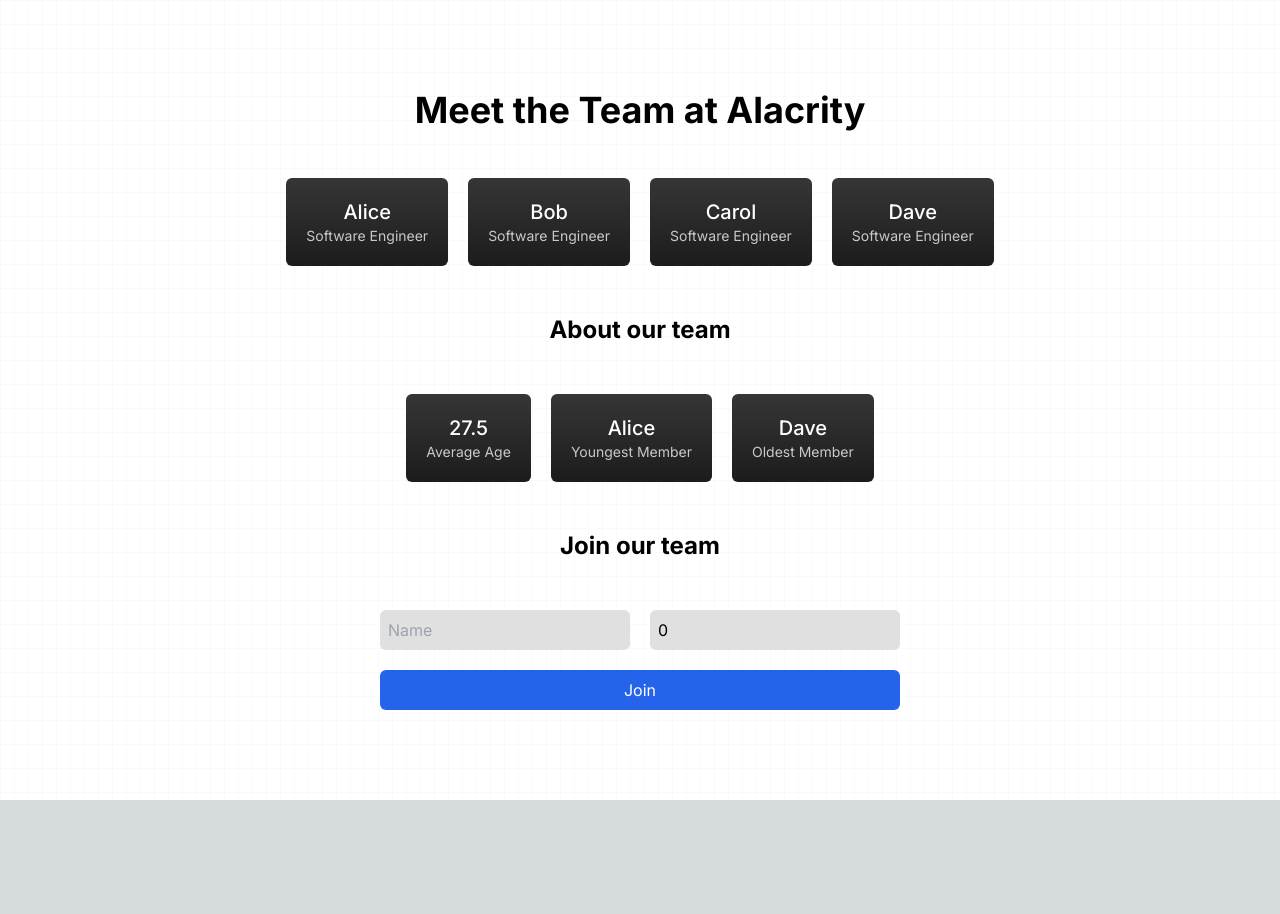
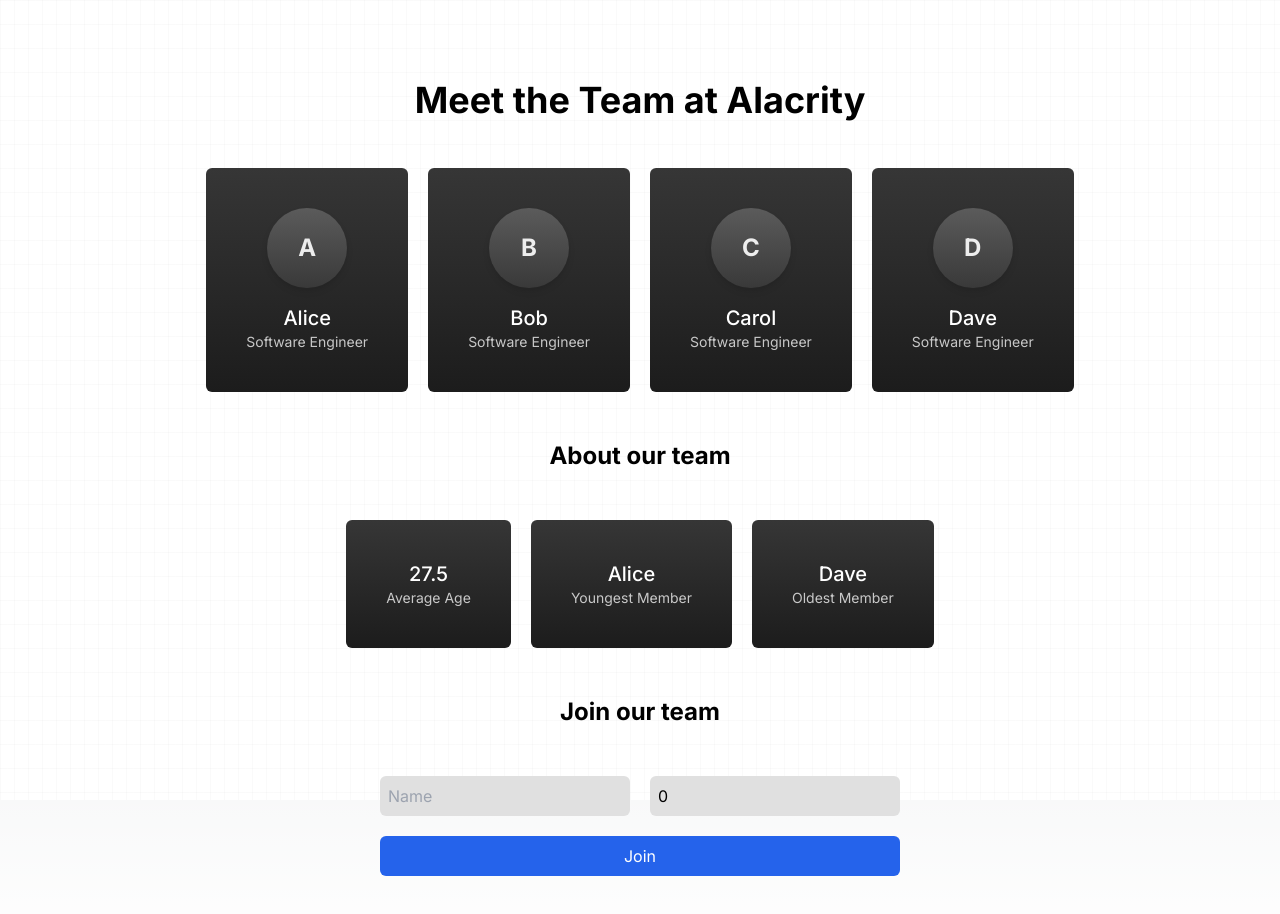
Before and after one commit to MSH-01/alacrity, a Next.js app: page / in a window 1280 px wide. Shown: the top 914 px of the page. Before the commit the page ends 800 px from the top, so only its background shows below. Built offline with nearby package versions, Linux system fonts and the light colour scheme.

Commit message:
Minor styling changes

```diff
--- a/src/app/components/card.tsx
+++ b/src/app/components/card.tsx
@@ -1,10 +1,15 @@
-import React, { ReactNode } from 'react'
+import React from 'react'
 
-function Card ({ title, value }: Readonly<{ title: string, value: string}>) {
+function Card ({ title, value, extra, user }: Readonly<{ title: string, value: string, extra: number, user: boolean}>) {
     return (
-        <div className='cursor-pointer bg-gradient-to-t from-[#1c1c1c] to-[#363636] rounded-md flex text-white justify-center items-center transition-colors '>
-            <div className='p-5'>
-                <h2 className='font-medium text-xl'>{title}</h2>
+        <div className=' cursor-pointer bg-gradient-to-t from-[#1c1c1c] to-[#363636] rounded-md flex text-white justify-center items-center transition-colors p-5 '>
+            <div className='p-5 flex flex-col justify-center items-center'>
+                {user && (
+                <div className='w-20 h-20 bg-gradient-to-t from-[#393939] to-[#5B5B5B] rounded-full mb-4 drop-shadow-md flex justify-center items-center'>
+                    <p className='opacity-90 font-bold text-2xl'>{title[0]}</p>
+                </div>
+                )}
+                <h2 className='font-medium text-xl'>{title}{extra && (<span className='opacity-50 pl-2 text-base'>{extra}</span>)}</h2>
                 <h2 className='text-sm opacity-75'>{value}</h2>
             </div>
         </div>
--- a/src/app/page.tsx
+++ b/src/app/page.tsx
@@ -66,7 +66,7 @@
   }
 
   return (
-    <main className="flex flex-col justify-center items-center h-screen">
+    <main className="flex flex-col justify-center items-center p-20">
       {/* BG */}
       <div className="fixed inset-0 -z-10 h-full w-full bg-white bg-[linear-gradient(to_right,#8080800a_1px,transparent_1px),linear-gradient(to_bottom,#8080800a_1px,transparent_1px)] bg-[size:14px_24px]"></div>
 
@@ -74,9 +74,9 @@
       {/* TEAM MEMBERS */}
       <div className='text-center mb-12'>
         <h1 className='text-4xl font-bold pb-12'>Meet the Team at Alacrity</h1>
-        <div className='flex gap-5 max-w-[750px] overflow-scroll justify-center'>
+        <div className='flex gap-5 justify-center'>
         {team.members.map((member, index) => (
-          <Card key={index} title={member.name} value={member.role} />
+          <Card key={index} title={member.name} value={member.role} user />
         ))}
         </div>
       </div>
```
